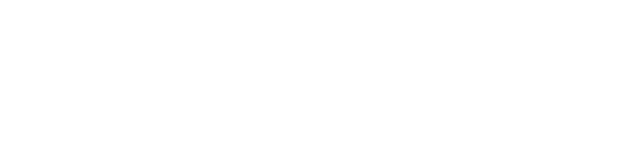
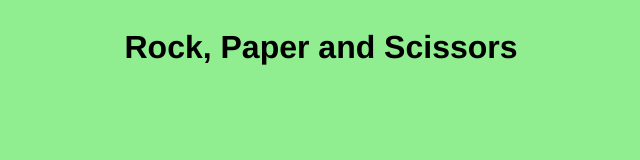
Before and after one commit to AleMachado7/the-odin-project, a plain HTML site: page odin-foundations/js-exercises/rock-paper-scissors/index.html in a window 1280 px wide. Shown: the whole page, without its empty margins (319-959 px from the left). Drawn offline with Linux system fonts and the light colour scheme.

Commit message:
Add Javascript file, add CSS file

```diff
--- a/odin-foundations/js-exercises/rock-paper-scissors/index.html
+++ b/odin-foundations/js-exercises/rock-paper-scissors/index.html
@@ -1,12 +1,15 @@
 <!DOCTYPE html>
 <html lang="en">
     <head>
+        <title>TOP Exercise - Rock, Paper and Scissors</title>
         <meta charset="utf-8">
-        <title>TOP Exercise - Rock, Paper and Scissors</title>
+        <meta name="viewport" content="width=device-width, initial-scale=1.0">
+        <link rel="stylesheet" href="./styles.css">
     </head>
     <body>
-        <script>
-            console.log('Hello World!')
-        </script>
+        <script src="./script.js"></script>
+        <div class="header">
+            <h1>Rock, Paper and Scissors</h1>
+        </div>
     </body>
 </html>
--- /dev/null
+++ b/odin-foundations/js-exercises/rock-paper-scissors/script.js
@@ -0,0 +1 @@
+console.log('Hello World')
--- /dev/null
+++ b/odin-foundations/js-exercises/rock-paper-scissors/styles.css
@@ -0,0 +1,10 @@
+body {
+    background-color: lightgreen;
+    display: flex;
+    justify-content: center;
+}
+
+.header {
+    display: flex;
+    font-family: 'Franklin Gothic Medium', 'Arial Narrow', Arial, sans-serif;
+}
```
